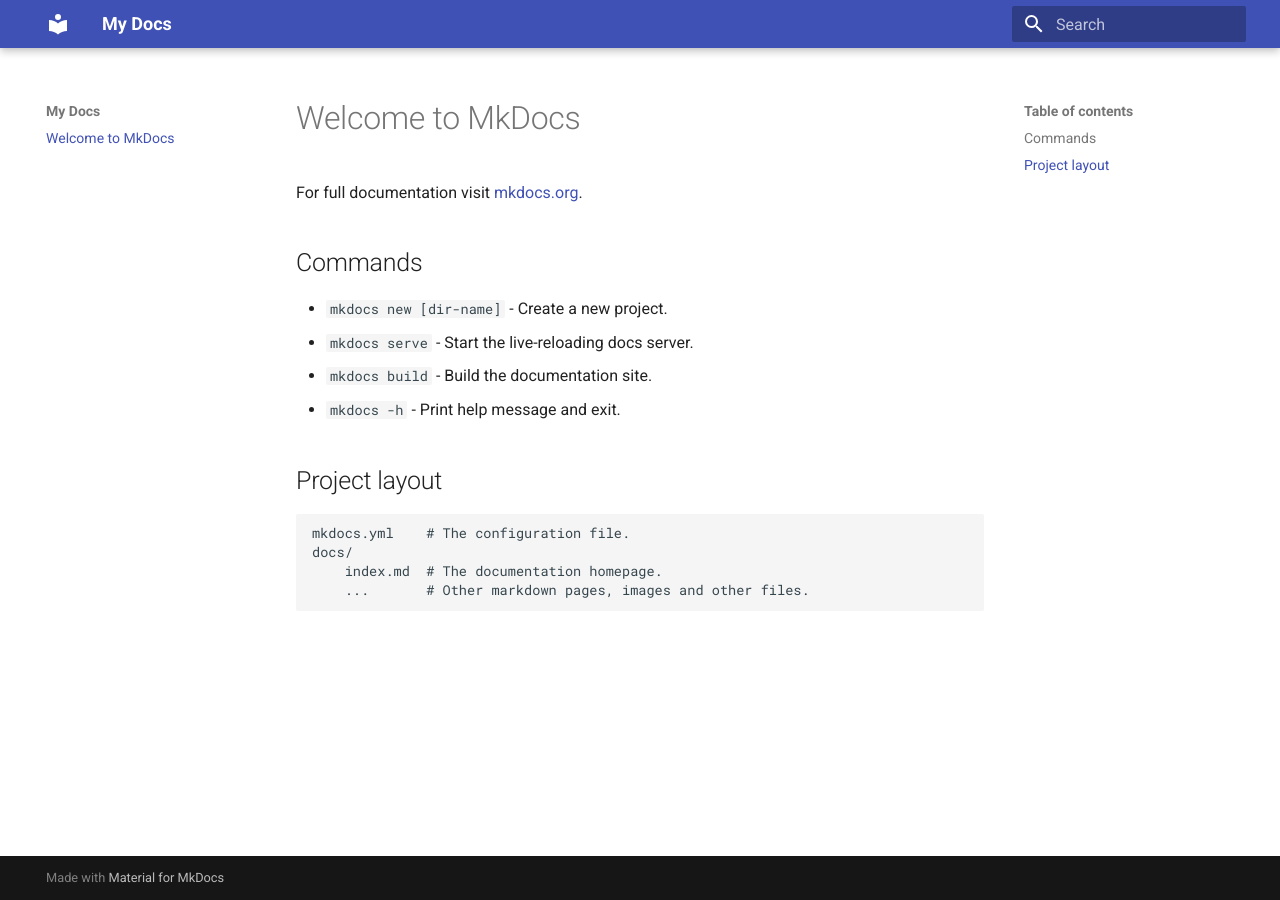
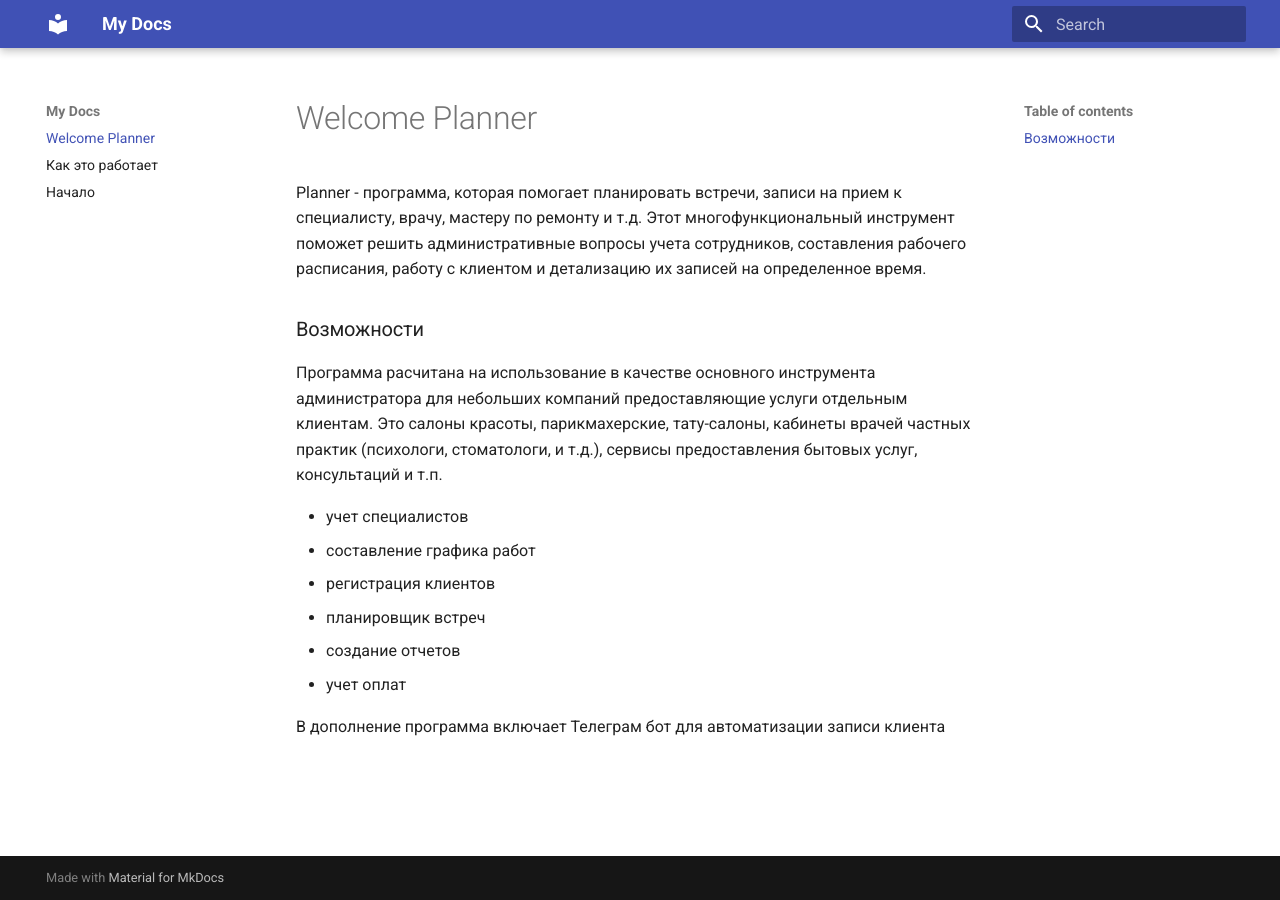
Before and after one commit to toCase/PlannerGuide, an MkDocs documentation site: the page built from docs/index.md, in a window 1280 px wide. Built offline with MkDocs 1.6.1 and Material for MkDocs 9.7.7, drawn with Linux system fonts in a browser that asks for light colours.

Commit message:
start page

```diff
--- a/docs/index.md
+++ b/docs/index.md
@@ -1,17 +1,25 @@
-# Welcome to MkDocs
+# Welcome Planner
 
-For full documentation visit [mkdocs.org](https://www.mkdocs.org).
+Planner - программа, которая помогает планировать встречи, записи на прием
+к специалисту, врачу, мастеру по ремонту и т.д. Этот многофункциональный инструмент
+поможет решить административные вопросы учета сотрудников, составления рабочего расписания,
+работу с клиентом и детализацию их записей на определенное время.
 
-## Commands
 
-* `mkdocs new [dir-name]` - Create a new project.
-* `mkdocs serve` - Start the live-reloading docs server.
-* `mkdocs build` - Build the documentation site.
-* `mkdocs -h` - Print help message and exit.
 
-## Project layout
+### Возможности
 
-    mkdocs.yml    # The configuration file.
-    docs/
-        index.md  # The documentation homepage.
-        ...       # Other markdown pages, images and other files.
+Программа расчитана на использование в качестве основного инструмента администратора для небольших
+компаний предоставляющие услуги отдельным клиентам. Это салоны красоты, парикмахерские, тату-салоны,
+кабинеты врачей частных практик (психологи, стоматологи, и т.д.), сервисы предоставления бытовых
+услуг, консультаций и т.п.
+
+
+* учет специалистов
+* составление графика работ
+* регистрация клиентов
+* планировщик встреч
+* создание отчетов
+* учет оплат
+
+В дополнение программа включает Телеграм бот для автоматизации записи клиента
--- a/mkdocs.yml
+++ b/mkdocs.yml
@@ -1,3 +1,5 @@
 site_name: My Docs
 theme:
   name: material
+markdown_extensions:
+  - attr_list
```
Also changed, not shown: docs/main.md (added, +38 -0 lines), docs/start.md (added, +22 -0 lines).
